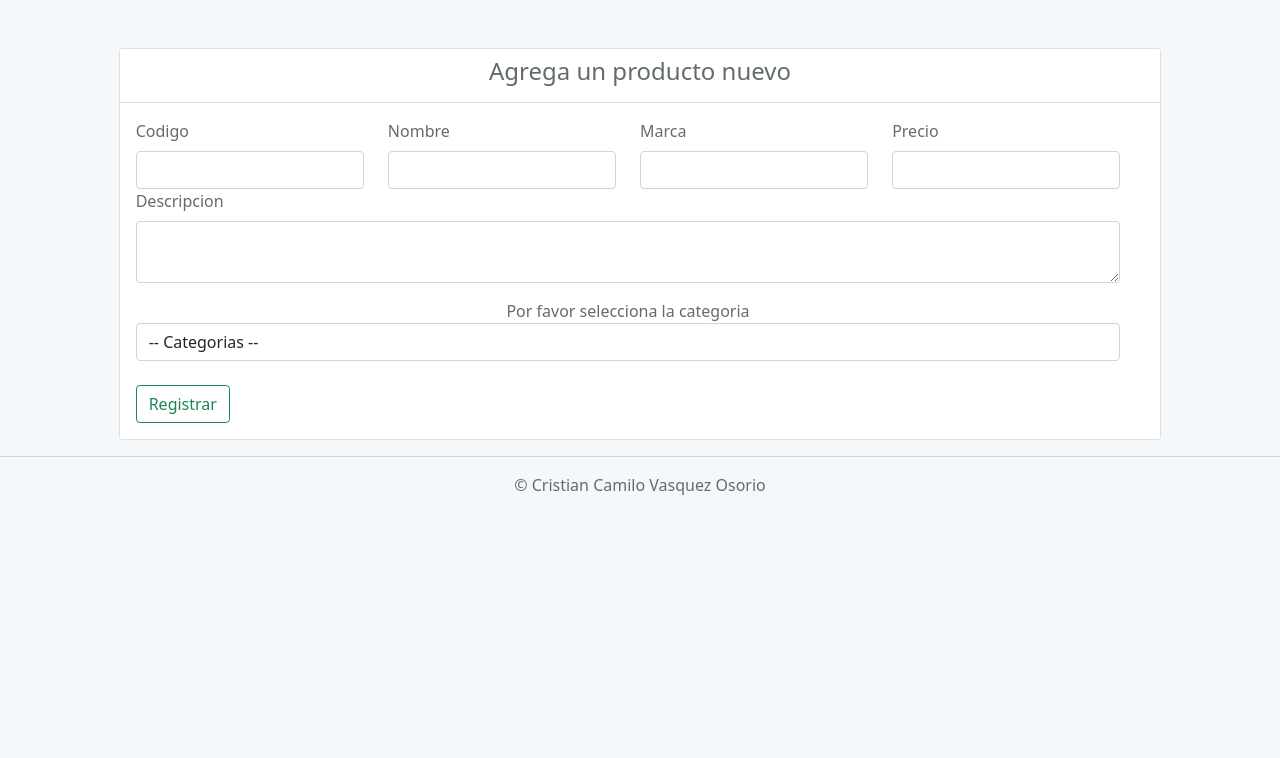
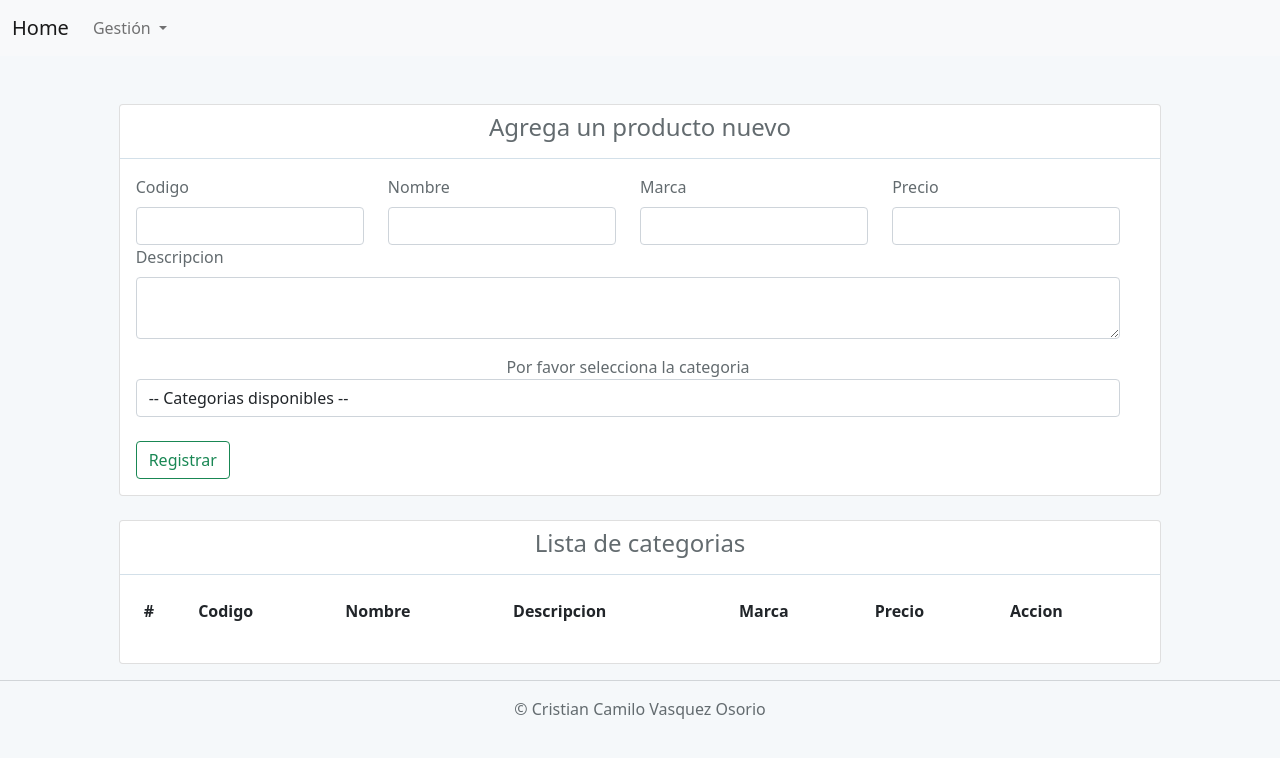
Before and after one commit to cristianV0117/optimeConsultingSymfony, a Symfony app: template templates/products/index.html.twig in a window 1280 px wide. Shown: the top 758 px of the page. Run offline with Twig, Linux system fonts and the light colour scheme; the template is opened without the code that fills it, so the values that code supplies are empty; some libraries are stand-ins or nearby versions.

Commit message:
Implementacion del home principal y listar los registros de los productos, agregar el metodo de habilitar categoria y el metodo de eliminar productos con confirmacion de usuario

```diff
--- a/public/Js/Products.js
+++ b/public/Js/Products.js
@@ -44,6 +44,26 @@ class Products
         return this;
     }
 
+    deleteProducts()
+    {
+        let con;
+        let elements = document.getElementsByClassName("eliminar");
+        for (let index = 0; index < elements.length; index++) {
+            elements[index].addEventListener('click', () => {
+                con = confirm("¿ Esta seguro de borrar el registro ?");
+                if (con) {
+                    let id = elements[index].getAttribute("delete");
+                    this.fetch('DELETE', this.route, `/${id}`).then(consumible => {
+                        if (!consumible.error) {
+                            alert(consumible.message);
+                            location.reload();
+                        }
+                    });
+                }
+            })
+        }
+    }
+
     categories()
     {
         let categories = document.getElementById("categorias");
@@ -78,7 +98,13 @@ class Products
             }).then(response => {
                 return response.json();
             });
+        } else {
+            return fetch(route + data, {
+                'method' : 'DELETE'
+            }).then(response => {
+                return response.json();
+            });
         }
     }
 }
-(new Products()).categories().products();
+(new Products()).categories().products().deleteProducts();
--- a/templates/base.html.twig
+++ b/templates/base.html.twig
@@ -9,6 +9,27 @@
         {% endblock %}
     </head>
     <body>
+        <nav class="navbar navbar-expand-lg navbar-light bg-light">
+            <div class="container-fluid">
+                <a class="navbar-brand" href="/">Home</a>
+                <button class="navbar-toggler" type="button" data-bs-toggle="collapse" data-bs-target="#navbarNavDropdown" aria-controls="navbarNavDropdown" aria-expanded="false" aria-label="Toggle navigation">
+                    <span class="navbar-toggler-icon"></span>
+                </button>
+                <div class="collapse navbar-collapse" id="navbarNavDropdown">
+                    <ul class="navbar-nav">
+                        <li class="nav-item dropdown">
+                            <a class="nav-link dropdown-toggle" href="#" id="navbarDropdownMenuLink" role="button" data-bs-toggle="dropdown" aria-expanded="false">
+                                Gestión
+                            </a>
+                            <ul class="dropdown-menu" aria-labelledby="navbarDropdownMenuLink">
+                                <li><a class="dropdown-item" href="/categories">Gestionar categorias</a></li>
+                                <li><a class="dropdown-item" href="/products">Gestionar productos</a></li>
+                            </ul>
+                         </li>
+                    </ul>
+                </div>
+            </div>
+        </nav>
         {% block body %}{% endblock %}
         <hr />
         <center> © Cristian Camilo Vasquez Osorio</center>
--- a/templates/categories/index.html.twig
+++ b/templates/categories/index.html.twig
@@ -56,7 +56,7 @@
                             <td><button delete="{{item.id}}" class="btn btn-outline-danger desactivar" >Desactivar</button></td>
                         {% else %}
                             <td><span class="badge bg-warning">Deshabilitado</span></td>
-                            <td><button class="btn btn-outline-success" >Activar</button></td>
+                            <td><button enable="{{item.id}}"  class="btn btn-outline-success activar" >Activar</button></td>
                         {% endif %}
 
                     </tr>
--- a/templates/products/index.html.twig
+++ b/templates/products/index.html.twig
@@ -34,7 +34,7 @@
                     <div class="mt-3" >
                         <center>Por favor selecciona la categoria</center>
                         <select id="categorias" class="form-control" required>
-                            <option value="" > -- Categorias -- </option>
+                            <option value="" > -- Categorias disponibles -- </option>
                         </select>
                     </div>
                 </div>
@@ -42,6 +42,39 @@
             </form>
         </div>
     </div>
+    <div class="card mt-4">
+        <div class="card-header">
+            <center><h4>Lista de categorias</h4></center>
+        </div>
+        <div class="card-body table-responsive">
+            <table class="table table-borderless">
+                <thead>
+                    <tr>
+                        <th>#</th>
+                        <th>Codigo</th>
+                        <th>Nombre</th>
+                        <th>Descripcion</th>
+                        <th>Marca</th>
+                        <th>Precio</th>
+                        <th>Accion</th>
+                    </tr>
+                </thead>
+                <tbody id="productos" >
+                {% for item in products %}
+                    <tr>
+                        <td>{{ item.id }}</td>
+                        <td>{{ item.code }}</td>
+                        <td>{{ item.name }}</td>
+                        <td>{{ item.description }}</td>
+                        <td>{{ item.brand }}</td>
+                        <td>{{ item.price }}</td>
+                        <td><button delete="{{item.id}}"  class="btn btn-outline-danger eliminar" >Eliminar</button></td>
+                    </tr>
+                {% endfor %}
+                </tbody>
+            </table>
+        </div>
+    </div>
 </div>
 <script src="{{ asset('Js/Products.js') }}" ></script>
 {% endblock %}
```
Also changed, not shown: public/Js/Categories.js (+19 -2 lines), src/Controller/CategoriesController.php (+16 -1 lines), src/Controller/HomeController.php (added, +22 -0 lines), src/Controller/ProductsController.php (+17 -1 lines), templates/home/index.html.twig (added, +9 -0 lines).
